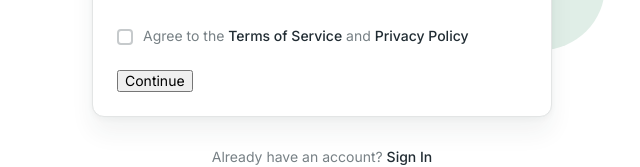
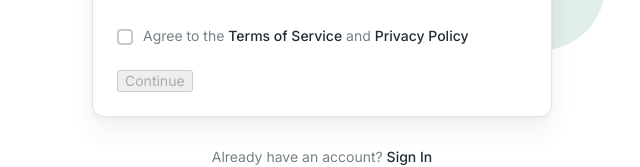
Before and after one commit to jobgo-ai/Fe-JobGo, a Vue app: page /signup in a window 1280 px wide. Shown: the part 498-665 px from the top of the page, without its empty margins (318-958 px from the left). Built offline with nearby package versions, Linux system fonts and the light colour scheme.

Commit message:
hooked up signup page

```diff
--- a/src/views/public/signup.vue
+++ b/src/views/public/signup.vue
@@ -36,9 +36,11 @@
             >
           </div>
         </div>
+        <div v-if="error" class="signup__error">{{ error }}</div>
         <hp-button
-          :isLoading="postLogin.loading.value"
+          :isLoading="isLoading"
           primary
+          :isDisabled="!meta.valid"
           type="submit"
           label="Continue"
           fullWidth
@@ -56,7 +58,8 @@
 
 <script setup>
 // Vendor
-import { useRouter } from "vue-router";
+import { ref } from "vue";
+import { useRouter, useRoute } from "vue-router";
 import * as yup from "yup";
 import { useForm } from "vee-validate";
 
@@ -80,25 +83,36 @@ const schema = yup.object().shape({
   password: yup.string().min(6).required().label("Password"),
   terms: yup
     .boolean()
+    .required()
     .oneOf([true], "You must agree to the terms of service")
     .label("Terms of Service"),
 });
 
-const { handleSubmit, isSubmitting, setFieldError } = useForm({
+const router = useRouter();
+const route = useRoute();
+
+const isLoading = ref(false);
+const error = ref(null);
+
+const { handleSubmit, isSubmitting, setFieldError, meta } = useForm({
   validationSchema: schema,
-  initialValues: { name: "", email: "", password: "", terms: false },
+  initialValues: {
+    name: "",
+    email: route.query.email,
+    password: "",
+    terms: false,
+  },
 });
-
-const router = useRouter();
 
 const postUsers = usePost("users");
 const postLogin = usePost("self/login");
 
 const onSubmit = handleSubmit(async (values) => {
   isLoading.value = true;
-  const { email, password } = values;
+  const { email, password, name } = values;
   const payload = {
     user: {
+      name,
       email,
       password,
     },
@@ -118,7 +132,7 @@ const onSubmit = handleSubmit(async (values) => {
     setUser(postLogin.data.value, true);
     router.push("/");
   } else {
-    error.value = true;
+    error.value = "Something went wrong";
     isLoading.value = false;
   }
 });
@@ -197,5 +211,8 @@ const onSubmit = handleSubmit(async (values) => {
     margin: auto;
     margin-top: 32px;
   }
+  &__error {
+    color: var(--color-error);
+  }
 }
 </style>
```
